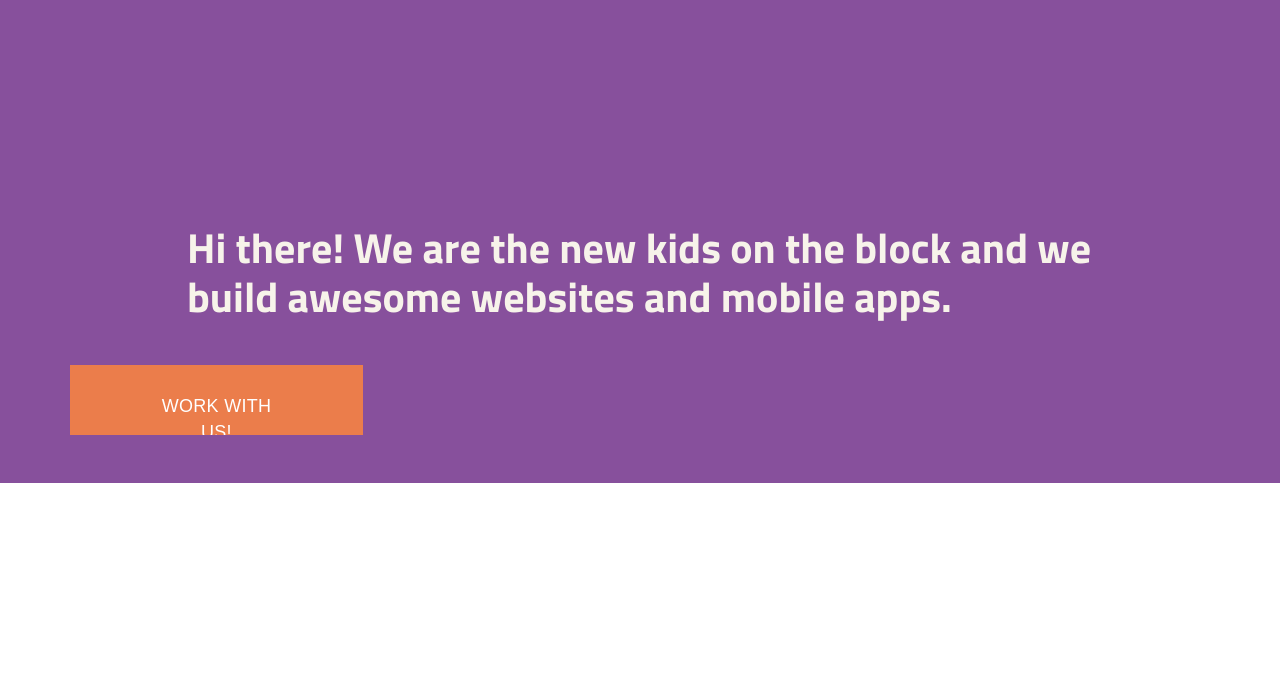
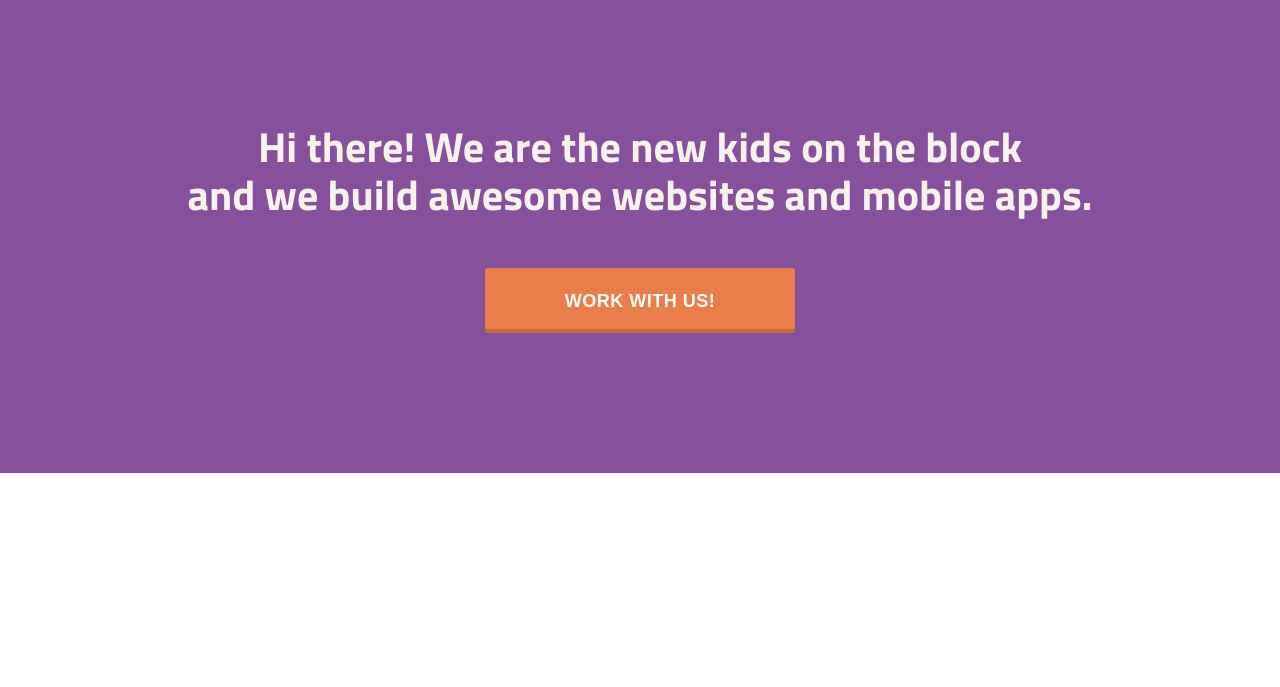
Before and after one commit to asakura4142/Cuda, a plain HTML site: page index.html in a window 1280 px wide. Shown: the part 113-800 px from the top of the page. Drawn offline with Linux system fonts and the light colour scheme.

Commit message:
"header last change "

```diff
--- a/index.html
+++ b/index.html
@@ -9,10 +9,11 @@
     <link rel="stylesheet" href="styles/style.css">
 </head>
 <body>
+                                                    <!-- header -->
     <header>
         <div class="wrapper">
             <div class="top_line">
-            <img class="logo" src="images/logo.png" alt="logo">
+            <img src="images/logo.png" alt="logo">
             <nav class="header_nav">
                 <ul>
                     <li class="active"><a href="#" > Home </a></li>
@@ -23,10 +24,10 @@
                 </ul>
             </nav>
         </div>
-            <div class="header_title">
-                <p>Hi there! We are the new kids on the block
+            <div class="button_line">
+                <p>Hi there! We are the new kids on the block <br>
                     and we build awesome websites and mobile apps.</p>
-                    <button>WORK WITH US!</button>
+                <button>WORK WITH US!</button>
             </div>
         </div>
     </header>
--- a/styles/style.css
+++ b/styles/style.css
@@ -2,11 +2,9 @@
 body{
     font-family: "Titillium Web";
 }
+                                                /* header  */
 header{
-    /* width: 1440px;  */
-    height: 596px;
-    background-color: #87509c;
-
+   background-color: #87509c;
 }
 .wrapper{
     max-width: 1140px;
@@ -17,12 +15,7 @@ header{
     display: flex;
     align-items: center;
     justify-content: space-between;
-    padding-top: 60px;
-    /* min-height: 150px; */
-}
-.logo {
-    /* align-content: flex-start; */
-
+    min-height: 150px;
 }
 .header_nav {
     display: flex;
@@ -31,18 +24,14 @@ header{
     line-height: 18px;
     text-transform: uppercase;
     font-weight: 400;
-
 }
 .header_nav ul{
     display: flex;
-    justify-content: space-between;
-    width: 416px;
-}
+ }
 .header_nav ul li{
     padding: 9.5px 15px;
     transition:  background-color 300ms ease-in-out;
     margin: 0 1px;
-    /* text-align: center; */
 }
 .header_nav a{
     text-decoration: none;
@@ -57,35 +46,37 @@ header{
     border-radius: 3px;
     transition: background-color 300ms ease-in-out;
 }
-
-
-
-
-.header_title p{
-width: 906px;
-height: 88px;
-color: #f7f3ea;
-font-size: 42px;
-font-weight: 700;
-line-height: 48.82px;
-margin: 0 auto;
-margin-top: 239px;
+.button_line{
+    text-align: center;
+    padding: 85px;
+    padding-bottom: 140px;
 }
-button{
-width: 293px;
-height: 70px;
+.button_line p{
+    color: #f7f3ea;
+    font-size: 42px;
+    font-weight: 700;
+    line-height: 48px;
+    margin-bottom: 50px;
+}
+.button_line button{
+height: 65px;
 background-color: #eb7d4b;
 color: #ffffff;
 font-size: 18px;
-font-weight: 400;
-line-height: 26.19px;
-text-transform: uppercase;
-letter-spacing: 0.27px;
+font-weight: 600;
+line-height: 65px;
+letter-spacing: 0.027em;
 border: none;
+border-bottom: 4px solid#c86a40;
 overflow: hidden;
-padding:28px 81px;
-text-align: center;
-margin: 0 auto;
-box-sizing: border-box;
-margin-top:54px;
+border-radius: 3px;
+padding-left: 80px;
+padding-right: 80px;
+transition: background-color 300ms ease-in-out;
+
 }
+.button_line button:hover{
+    background-color: #c86a40;
+    transition: background-color 300ms ease-in-out;
+
+}
```
